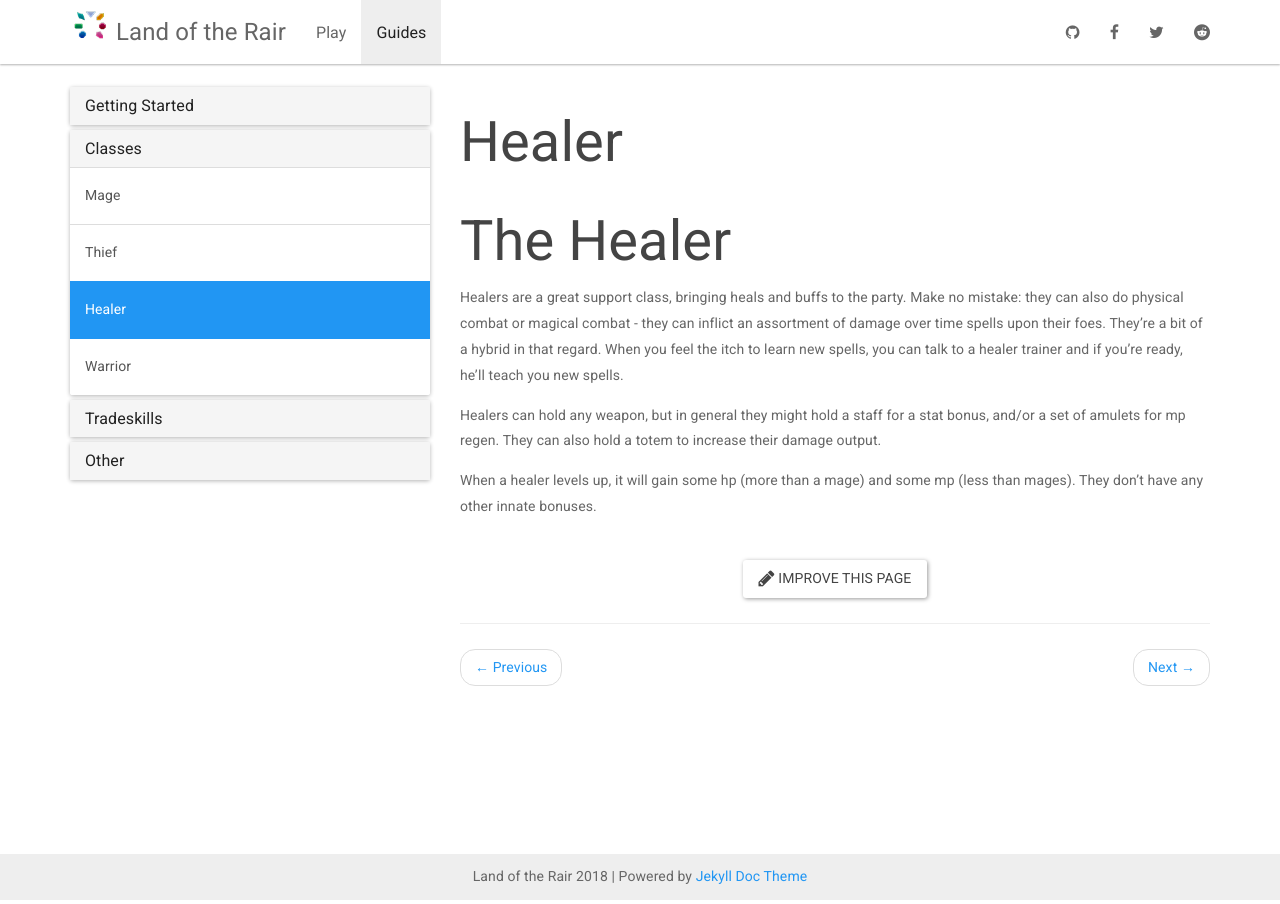
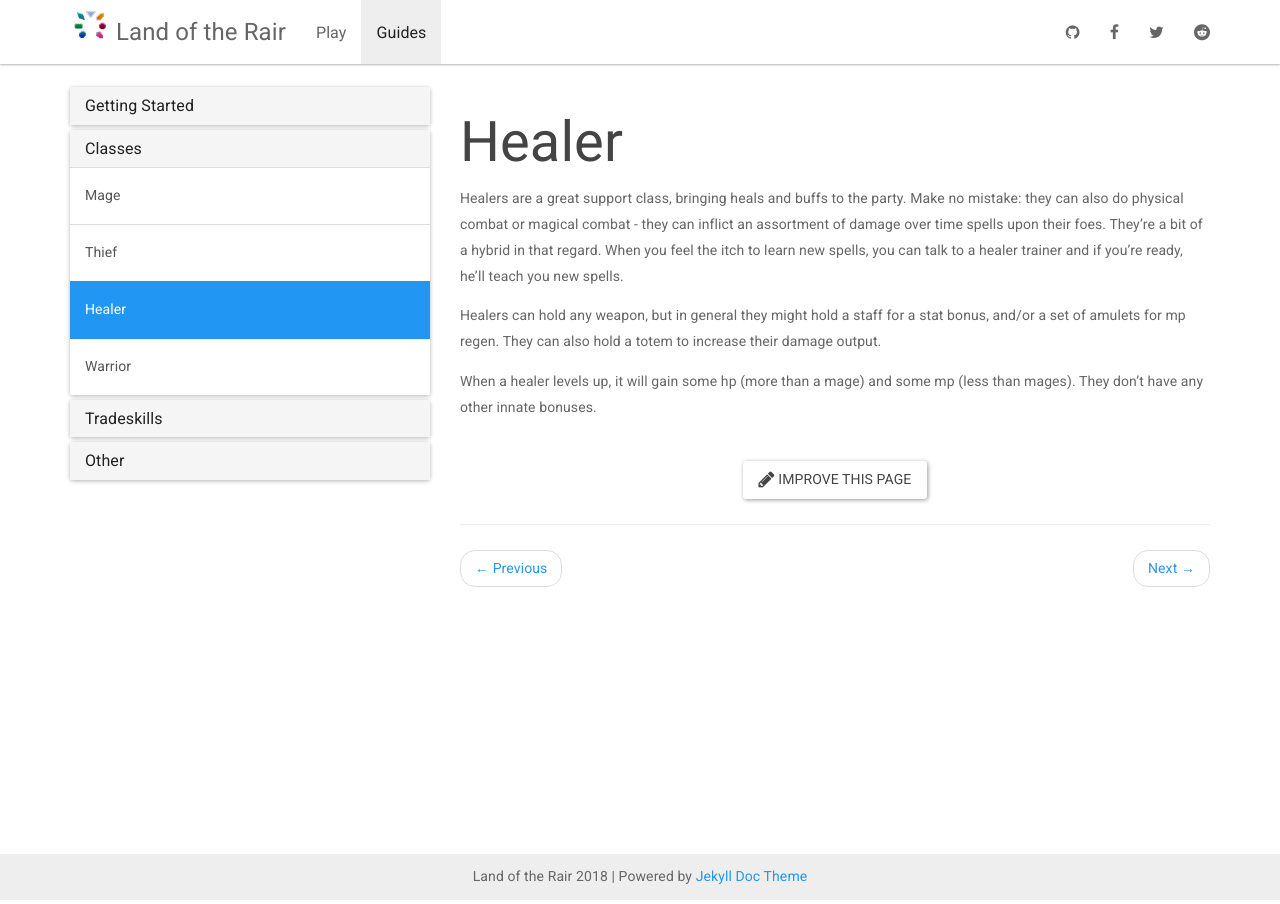
Before and after one commit to LandOfTheRair/landoftherair.github.io, a Jekyll site: the page built from _docs/classes/healer.md, in a window 1280 px wide. Built offline with Jekyll 4.4.1, drawn with Linux system fonts in a browser that asks for light colours; nearby versions of some CDN libraries.

Commit message:
Update healer.md

```diff
--- a/_docs/classes/healer.md
+++ b/_docs/classes/healer.md
@@ -2,8 +2,6 @@
 title: Healer
 permalink: /docs/healer/
 ---
-
-# The Healer
 
 Healers are a great support class, bringing heals and buffs to the party. Make no mistake: they can also do physical combat or magical combat - they can inflict an assortment of damage over time spells upon their foes. They're a bit of a hybrid in that regard. When you feel the itch to learn new spells, you can talk to a healer trainer and if you're ready, he'll teach you new spells.
 
```
